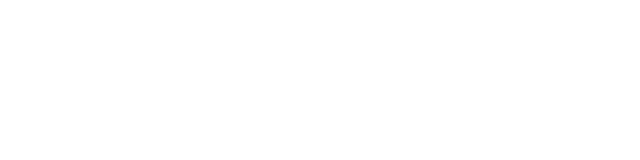
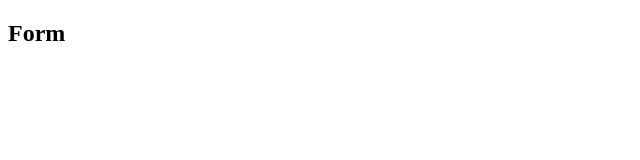
Before and after one commit to MotionSoft05/PI-Pokemon, a React (Create React App) app in the folder client/: page /create in a window 1280 px wide. Shown: the top 160 px of the page, without its empty margins (0-640 px from the left). Built offline with nearby package versions, Linux system fonts and the light colour scheme.

Commit message:
Unedit Routes

```diff
--- a/client/src/App.js
+++ b/client/src/App.js
@@ -10,6 +10,7 @@ function App() {
       <Route exact path="/" render={() => <Landing />} />
       <Route path="/home" render={() => <Home />} />
       <Route path="/detail/:id" render={() => <Detail />} />
+      <Route path="/create" render={() => <Form />} />
     </div>
   );
 }
```
